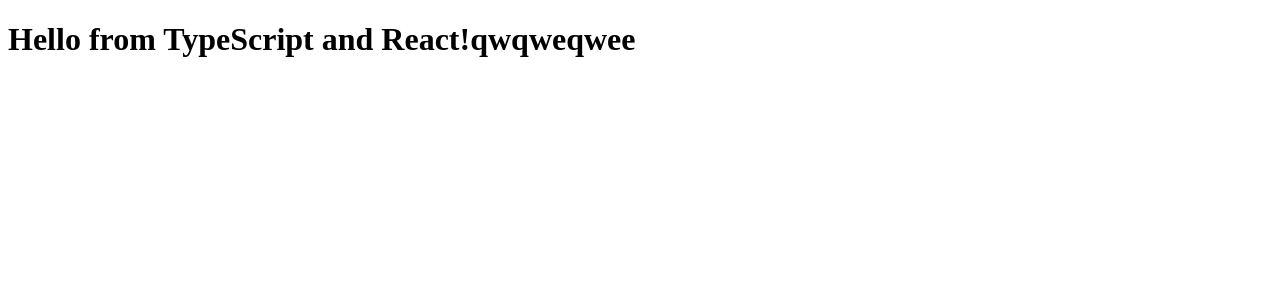
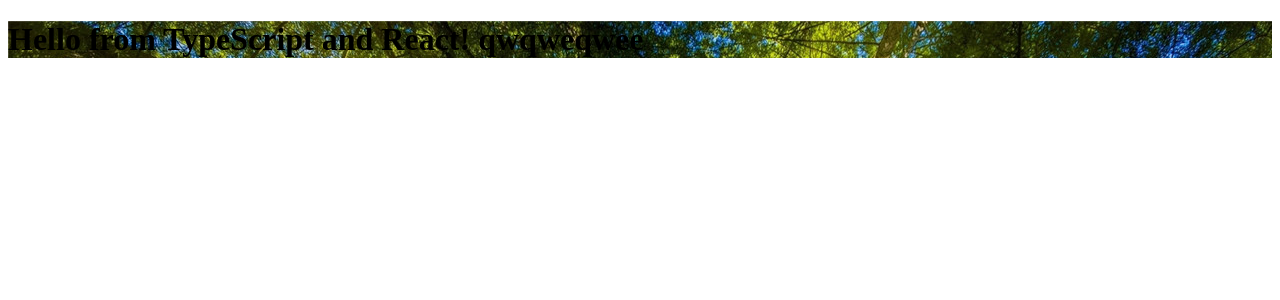
Before and after one commit to Yulight1401/react-ts-starter, a React app: page / in a window 1280 px wide. Shown: the top 300 px of the page. Built offline with nearby package versions, Linux system fonts and the light colour scheme.

Commit message:
feat(app): add scss loader

```diff
--- /dev/null
+++ b/postcss.config.js
@@ -0,0 +1,5 @@
+module.exports = {
+    plugins: {
+      'autoprefixer': {},
+    }
+  }
--- a/src/components/hello.tsx
+++ /dev/null
@@ -1,12 +0,0 @@
-import * as React from "react";
-
-export interface HelloProps { compiler: string; framework: string; }
-
-// 'HelloProps' describes the shape of props.
-// State is never set so we use the '{}' type.
-import "../assets/test.jpg";
-export class Hello extends React.Component<HelloProps, {}> {
-    render() {
-        return <h1>Hello from {this.props.compiler} and {this.props.framework}!qwqweqwee</h1>;
-    }
-}
--- /dev/null
+++ b/src/components/hello/hello.scss
@@ -0,0 +1,3 @@
+.hello{
+    background: url("../../assets/test.jpg")
+}
--- /dev/null
+++ b/src/components/hello/hello.tsx
@@ -0,0 +1,22 @@
+import * as React from "react";
+
+export interface HelloProps {
+  compiler: string;
+  framework: string;
+}
+
+// 'HelloProps' describes the shape of props.
+// State is never set so we use the '{}' type.
+const Style = require("./hello.scss")
+export class Hello extends React.Component<HelloProps, {}> {
+  render() {
+    return (
+      <div className={Style.hello}>
+        <h1>
+          Hello from {this.props.compiler} and {this.props.framework}!
+          qwqweqwee
+        </h1>
+      </div>
+    );
+  }
+}
--- a/src/index.tsx
+++ b/src/index.tsx
@@ -1,7 +1,7 @@
 import * as React from "react";
 import * as ReactDOM from "react-dom";
 
-import { Hello } from "./components/Hello";
+import { Hello } from "./components/hello/hello";
 
 ReactDOM.render(
   <Hello compiler="TypeScript" framework="React" />,
--- a/webpack.common.js
+++ b/webpack.common.js
@@ -23,6 +23,31 @@ module.exports = {
   },
   module: {
     rules: [
+      { test: /\.css$/, use: ['style-loader', 'css-loader'] },
+      {
+        test: /\.scss$/,
+        use: [
+          { loader: 'style-loader' },
+          {
+            loader: 'css-loader', options: {
+              sourceMap: true, modules: true,
+              localIdentName: '[local]_[hash:base64:5]'
+            }
+          },
+          {
+            loader: 'postcss-loader',
+            options: {
+              sourceMap: true,
+              config: {
+                path: 'postcss.config.js'  // create this file
+              }
+            }
+          },
+          {
+            loader: 'sass-loader', options: { sourceMap: true }
+          }
+        ]
+      },
       // All files with a '.ts' or '.tsx' extension will be handled by 'awesome-typescript-loader'.
       { test: /\.tsx?$/, loader: "awesome-typescript-loader" },
 
```
Also changed, not shown: package.json (+8 -1 lines), 1 other file (tests, documents, lock files or other folders).
